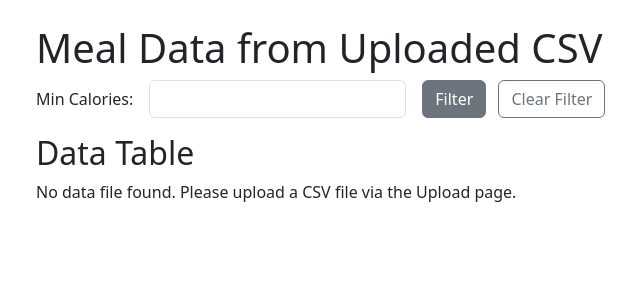
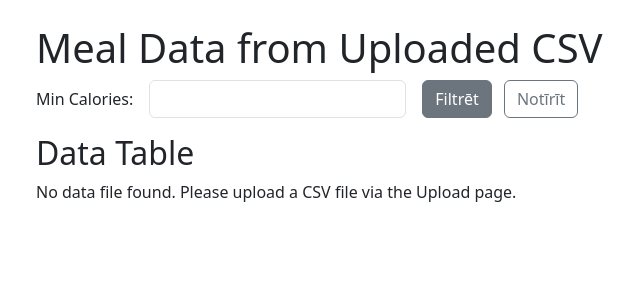
Before and after one commit to muravskye/Programmesana, a Flask app: page /data in a window 1280 px wide. Shown: the part 56-356 px from the top of the page, without its empty margins (46-686 px from the left). Run offline with Flask 3, Linux system fonts and the light colour scheme.

Commit message:
Update data.html

```diff
--- a/templates/data.html
+++ b/templates/data.html
@@ -40,8 +40,8 @@
                     <input type="number" step="any" id="min_calories" name="min_calories" class="form-control" value="{{ current_filter if current_filter > 0 else '' }}">
                 </div>
                 <div class="col-auto">
-                    <button type="submit" class="btn btn-secondary">Filter</button>
-                     <a href="{{ url_for('view_data_from_file') }}" class="btn btn-outline-secondary ms-2">Clear Filter</a>
+                    <button type="submit" class="btn btn-secondary">Filtrēt</button>
+                     <a href="{{ url_for('view_data_from_file') }}" class="btn btn-outline-secondary ms-2">Notīrīt</a>
                 </div>
             </div>
         </form>
```
